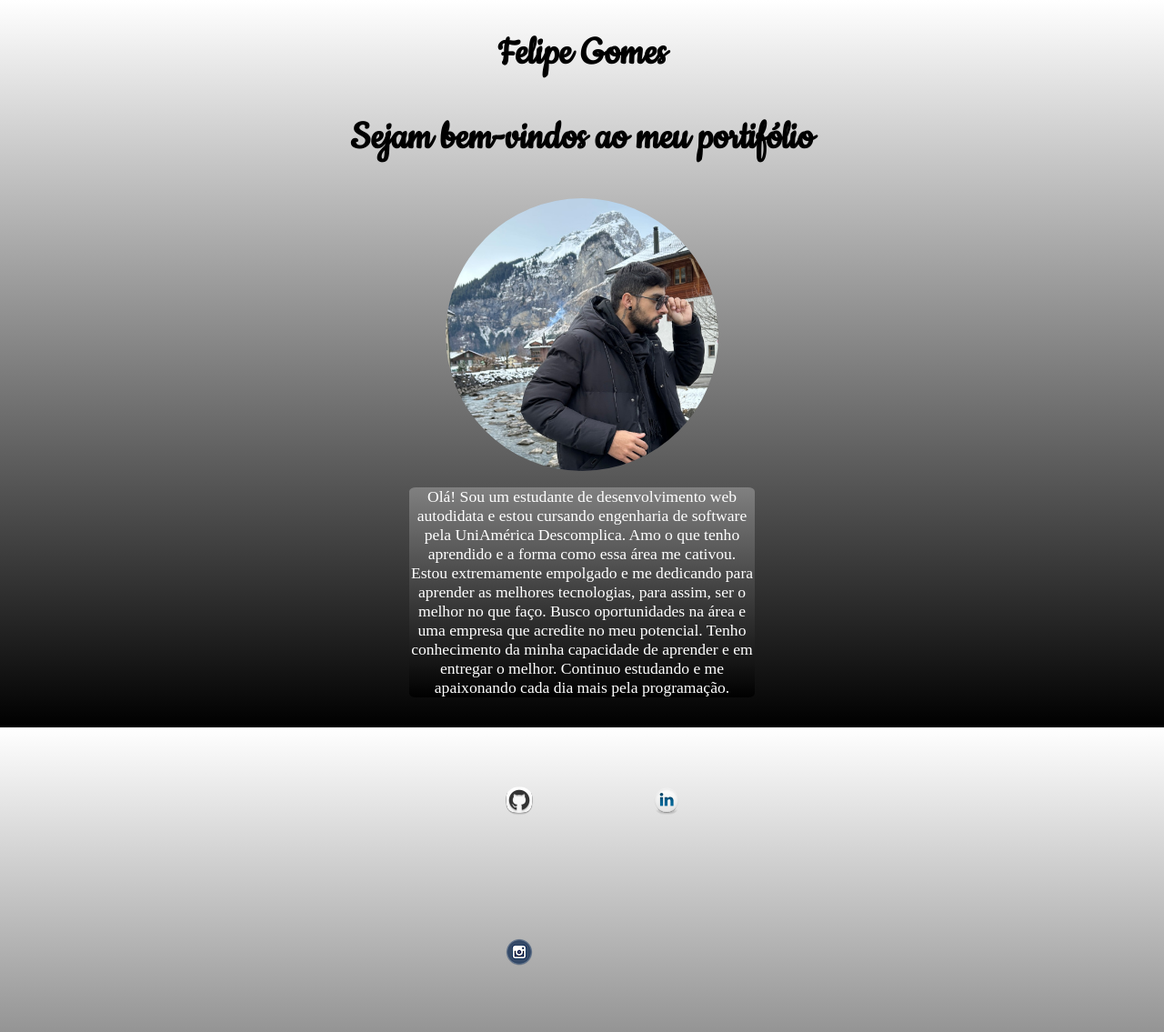
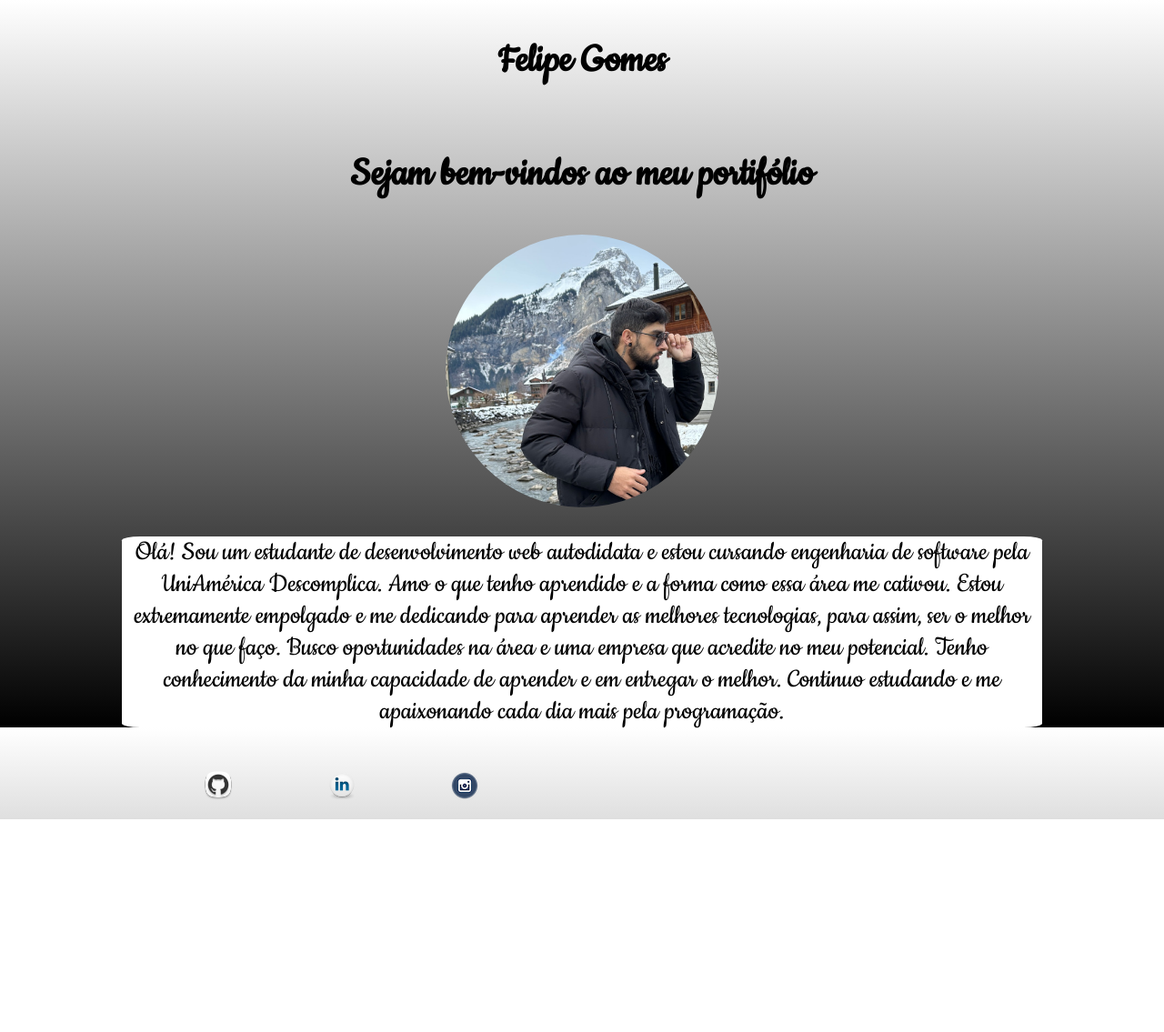
Before and after one commit to FelipeGomes97/meu-portfolio, a plain HTML site: page index.html in a window 1280 px wide. Shown: the whole page at 91% size. After the commit the page ends 901 px from the top, so only its background shows below. Drawn offline with Linux system fonts and the light colour scheme; a web font is replaced by a local one.

Commit message:
Add files via upload

```diff
--- a/index.html
+++ b/index.html
@@ -19,6 +19,7 @@
 
                 Busco oportunidades na área e uma empresa que acredite no meu potencial. Tenho conhecimento da minha capacidade de aprender e em entregar o melhor. Continuo estudando e me apaixonando cada dia mais pela programação.
         </p>
+            <div class="logos">
                 <ul>
                     <li>
                         <a href="https://github.com/FelipeGomes97" target="_blank">
@@ -30,8 +31,8 @@
                     <li>
                         <a href="https://www.instagram.com/felipegomesofficial/" target="_blank">
                         <img src="imagens/logo-instagram.png" alt="Instagram" class="img-logo"></a>
-
                 </ul>
+        </div>
     </div>
     </header>
 </body>
--- a/style.css
+++ b/style.css
@@ -42,7 +42,8 @@ Tipos de format ()
 }
 
 body {
-    font-family: 'Times New Roman', Times, serif;
+    display: grid;
+    font-family: 'Cookie', cursive;
     background-image: linear-gradient(to top, black, white);
     background-attachment: fixed;
 }
@@ -53,35 +54,28 @@ h1, h2 {
 }
 
 p {
+    color: black;
     text-align: center;
-    font-size: 1.1em;
-    background-image: linear-gradient(to top, black, grey);
+    font-size: 2em;
+    background-color: #fff;
     border-radius: 2%;
 }
 
 ul li {
-    display: inline-block;
+    display: inline;
     list-style-type: none;
     border: none;
     padding: 0;
     margin: 50px;
 }
 
-.img-logo {
-    border: none;
-    border-radius: 50%;
-    padding: 0;
-    outline: 0;
-    margin: 15px;
-}
-
 .apresentacao1 {
     display: grid;
     margin: auto;
     color: #fff;
-    width: 30%;
+    width: 80%;
     font-size: 16px;
-    padding: 0.4px;
+    padding: 0;
 }
 
 .minha-foto1 {
@@ -91,3 +85,18 @@ ul li {
     height: 300px;
     width: 300px;
 }
+
+.logos {
+    text-decoration: none;
+    display: inline-block;
+    position: relative;
+    align-items: center;
+    padding: 0;
+}
+
+a {
+    display: inline-block;
+    position: relative;
+    text-decoration: none;
+    text-align: center;
+}
```
Lines whose indentation alone changed are shown as unchanged.
